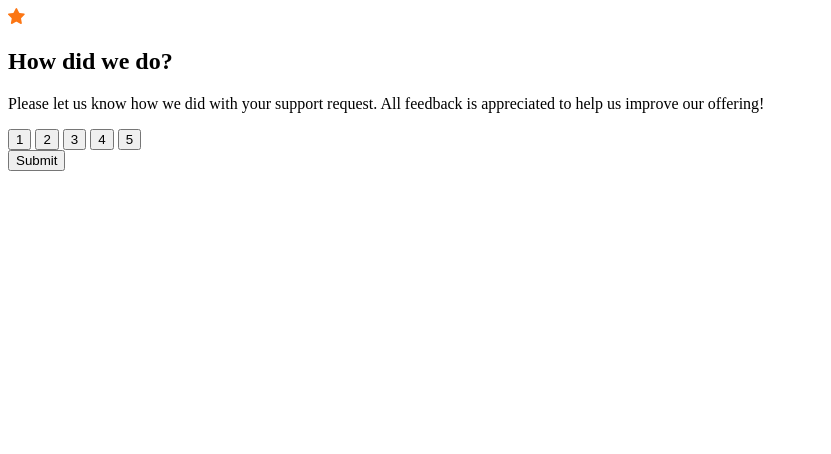
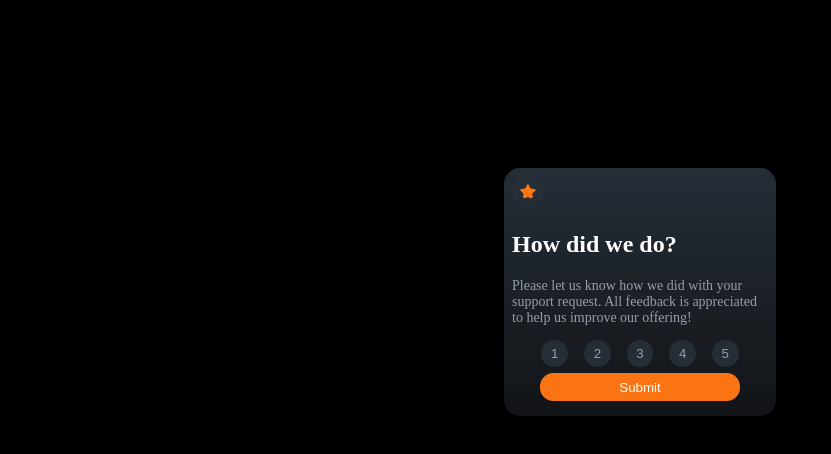
Before and after one commit to utha007/interactive-rating-component-main, a plain HTML site: page index.html in a window 1280 px wide. Shown: the whole page, without its empty margins (0-831 px from the left). Drawn offline with Linux system fonts and the light colour scheme.

Commit message:
Added styles for index.html
Added the styles for index. html in styles.css
remaining to add functionality

```diff
--- a/index.html
+++ b/index.html
@@ -14,6 +14,7 @@
 
 <body>
   <main>
+    <div class="content">
     <div class="star">
       <img src="images/icon-star.svg" alt="star" />
     </div>
@@ -25,19 +26,20 @@
     </div>
     <form action="thankyou.html">
       <section class="values">
-        <button type="button">1</button>
-        <button type="button">2</button>
-        <button type="button">3</button>
-        <button type="button">4</button>
-        <button type="button">5</button>
+        <button type="button" class="btn-value">1</button>
+        <button type="button" class="btn-value">2</button>
+        <button type="button" class="btn-value">3</button>
+        <button type="button" class="btn-value">4</button>
+        <button type="button" class="btn-value">5</button>
       </section>
-      <section>
+      <section class="submit-btn">
         <a href="thankyou.html">
         <button type="submit" >Submit</button>
       </a>
       </section>
 
     </form>
+  </div>
   </main>
 
 </body>
--- a/styles.css
+++ b/styles.css
@@ -0,0 +1,80 @@
+body{
+    background-color: black;
+    display: flex;
+    justify-content: center;
+    align-content: center;
+    font-family: Overpass;
+}
+main{
+    border-radius: 1em;
+    background-image: linear-gradient(hsl(213, 19%, 18%), hsl(216, 12%, 8%));
+    display: flex;
+    flex-direction: column;
+    justify-content: center;
+    align-items: center;
+
+    padding: 0.5em;
+    max-width: 25vw;
+    position: relative;
+    top: 10em;
+    /* left: 25%; */
+}
+
+form{
+    display: flex;
+    flex-direction: column;
+    align-items: center;
+}
+
+
+
+
+.star img{
+    background-color: hsl(213, 19%, 18%);
+    width: 1em;
+    border-radius: 50%;
+    padding: 0.5em;
+    align-self: flex-start;
+
+}
+h2{
+    color: hsl(0, 0%, 100%);
+    font-weight: 700;
+}
+p{
+    font-size: 14px;
+    color: hsl(217, 12%, 63%);
+    font-weight: 400;
+}
+.btn-value{
+    background-color: hsl(213, 19%, 18%);
+    border: none;
+    min-width: 2em;
+    min-height:2em;
+    border-radius: 50%;
+    color: hsl(217, 12%, 63%);
+
+    font-weight: 400;
+
+}
+.submit-btn a button{
+    color: hsl(0, 0%, 100%);
+    background-color: hsl(25, 97%, 53%);
+    width: 15em;
+    border-radius: 1em;
+    border: none;
+    margin: 0.5em;
+    padding: 0.5em;
+
+}
+.values{
+    display: flex;
+    gap: 1em;
+
+}
+.content{
+    display: flex;
+    flex-direction: column;
+    justify-content: center;
+    max-width: 20vw;
+}
```
